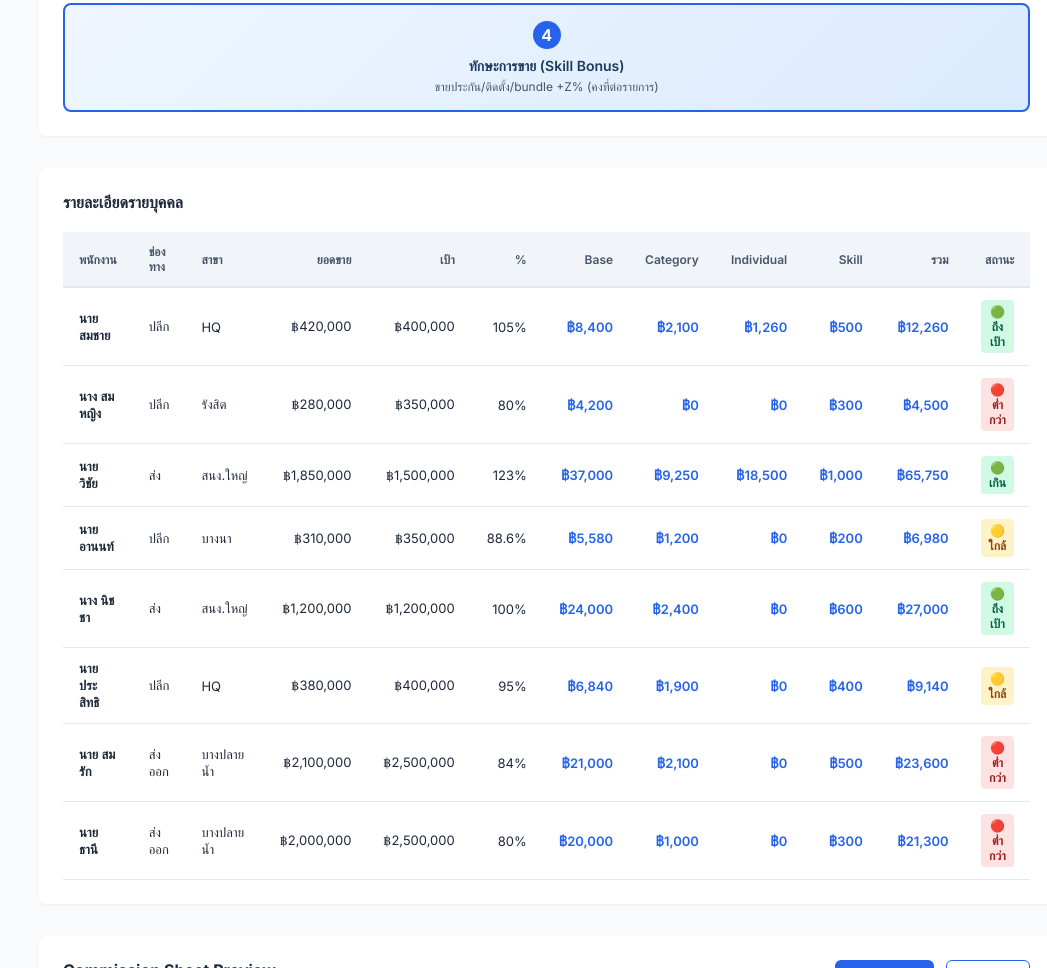
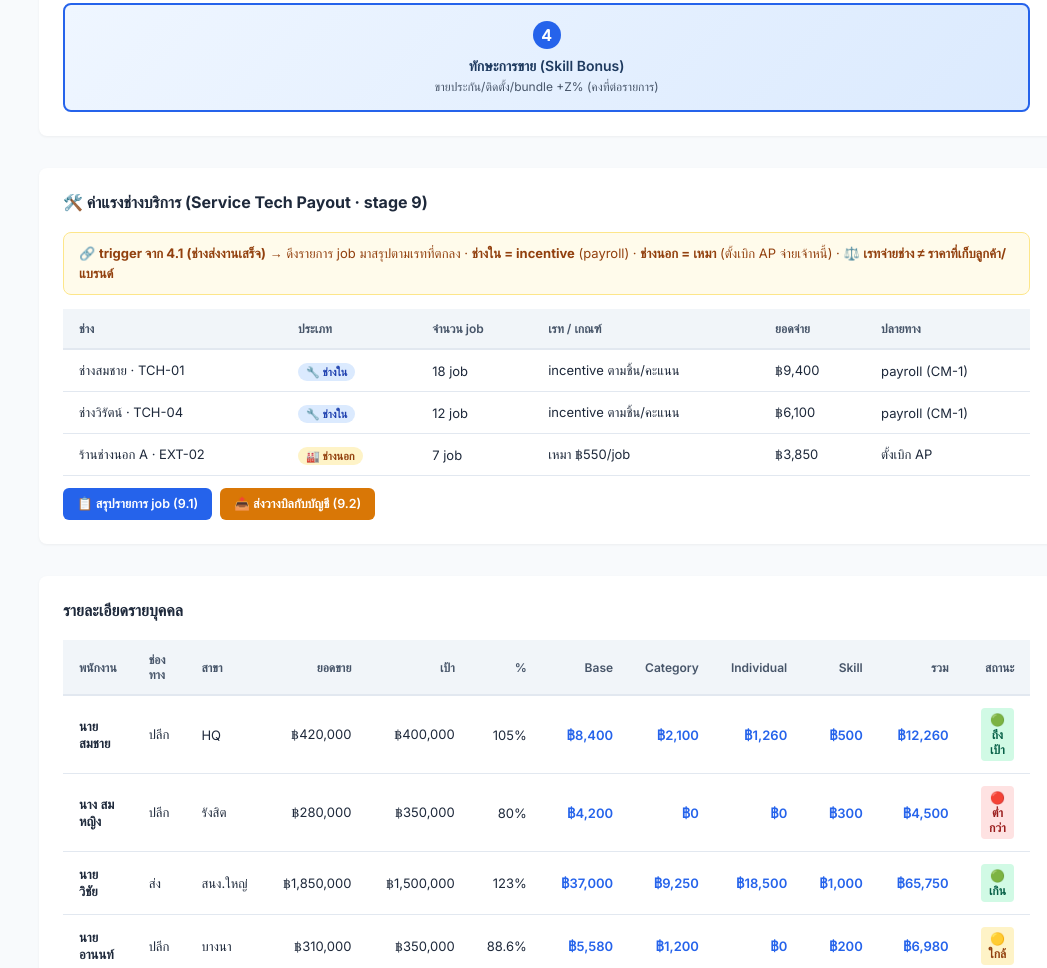
Before and after one commit to ArmPeerapat2/sangwijit-erp-mockup, a plain HTML site: page cm1-commission-mockup.html in a window 1280 px wide. Shown: the part 1918-2886 px from the top of the page, without its empty margins (233-1280 px from the left). Drawn offline with Linux system fonts and the light colour scheme.

Commit message:
feat(sv): ปรับ ERP ตาม 9-stage (critical) — sv1 job type + sv-q สถานะ + cm1 จ่ายช่าง
- sv1: +job type 1.1 เคลมคืนสินค้าใหม่ (→note routing สาย 8) + 1.3 ซ่อมซ้ำ
- sv-q: remap chip เป็นชื่อสถานะ 9-stage + note ชี้ stage 7(บัญชี)/9(cm1)
- cm1: +section stage-9 ค่าแรงช่างบริการ (ช่างใน incentive/ช่างนอก เหมา · trigger 4.1)

Co-Authored-By: Claude Opus 4.8 <noreply@anthropic.com>

```diff
--- a/cm1-commission-mockup.html
+++ b/cm1-commission-mockup.html
@@ -842,6 +842,30 @@
                     <div class="tier-title">ทักษะการขาย (Skill Bonus)</div>
                     <div class="tier-description">ขายประกัน/ติดตั้ง/bundle +Z% (คงที่ต่อรายการ)</div>
                 </div>
+            </div>
+        </div>
+
+        <!-- SECTION 3b: SERVICE TECH PAYOUT (stage 9) -->
+        <div class="table-section">
+            <h2 class="section-title">🛠️ ค่าแรงช่างบริการ (Service Tech Payout · stage 9)</h2>
+            <div style="background:#FFFBEB;border:1px solid #FDE68A;border-radius:8px;padding:11px 15px;margin-bottom:14px;font-size:13px;color:#92400E;line-height:1.5">
+              🔗 <b>trigger จาก 4.1 (ช่างส่งงานเสร็จ)</b> → ดึงรายการ job มาสรุปตามเรทที่ตกลง · <b>ช่างใน = incentive</b> (payroll) · <b>ช่างนอก = เหมา</b> (ตั้งเบิก AP จ่ายเจ้าหนี้) · ⚖️ <b>เรทจ่ายช่าง ≠ ราคาที่เก็บลูกค้า/แบรนด์</b>
+            </div>
+            <div class="table-wrapper">
+                <table>
+                    <thead>
+                        <tr><th>ช่าง</th><th>ประเภท</th><th>จำนวน job</th><th>เรท / เกณฑ์</th><th>ยอดจ่าย</th><th>ปลายทาง</th></tr>
+                    </thead>
+                    <tbody>
+                        <tr><td>ช่างสมชาย · TCH-01</td><td><span style="background:#DBEAFE;color:#1E40AF;padding:2px 8px;border-radius:10px;font-size:11px;font-weight:600">🔧 ช่างใน</span></td><td>18 job</td><td>incentive ตามชิ้น/คะแนน</td><td>฿9,400</td><td>payroll (CM-1)</td></tr>
+                        <tr><td>ช่างวิรัตน์ · TCH-04</td><td><span style="background:#DBEAFE;color:#1E40AF;padding:2px 8px;border-radius:10px;font-size:11px;font-weight:600">🔧 ช่างใน</span></td><td>12 job</td><td>incentive ตามชิ้น/คะแนน</td><td>฿6,100</td><td>payroll (CM-1)</td></tr>
+                        <tr><td>ร้านช่างนอก A · EXT-02</td><td><span style="background:#FEF3C7;color:#92400E;padding:2px 8px;border-radius:10px;font-size:11px;font-weight:600">🏭 ช่างนอก</span></td><td>7 job</td><td>เหมา ฿550/job</td><td>฿3,850</td><td>ตั้งเบิก AP</td></tr>
+                    </tbody>
+                </table>
+            </div>
+            <div style="display:flex;gap:8px;margin-top:12px;flex-wrap:wrap">
+                <button style="padding:8px 14px;background:#2563EB;color:#fff;border:none;border-radius:6px;font-size:12.5px;font-weight:600;cursor:pointer;font-family:inherit">📋 สรุปรายการ job (9.1)</button>
+                <button style="padding:8px 14px;background:#D97706;color:#fff;border:none;border-radius:6px;font-size:12.5px;font-weight:600;cursor:pointer;font-family:inherit">📤 ส่งวางบิลกับบัญชี (9.2)</button>
             </div>
         </div>
 
```
Also changed, not shown: sv-q-service-queue-mockup.html (+9 -8 lines), sv1-service-intake-mockup.html (+6 -2 lines).
